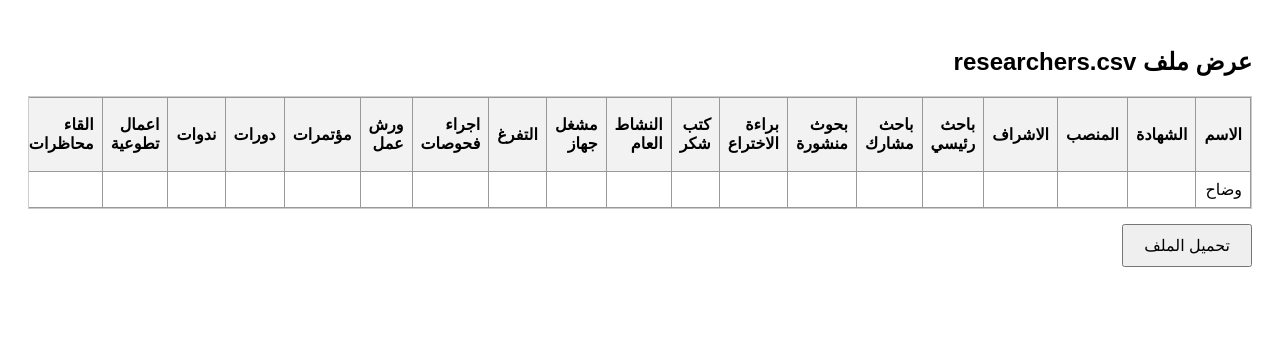
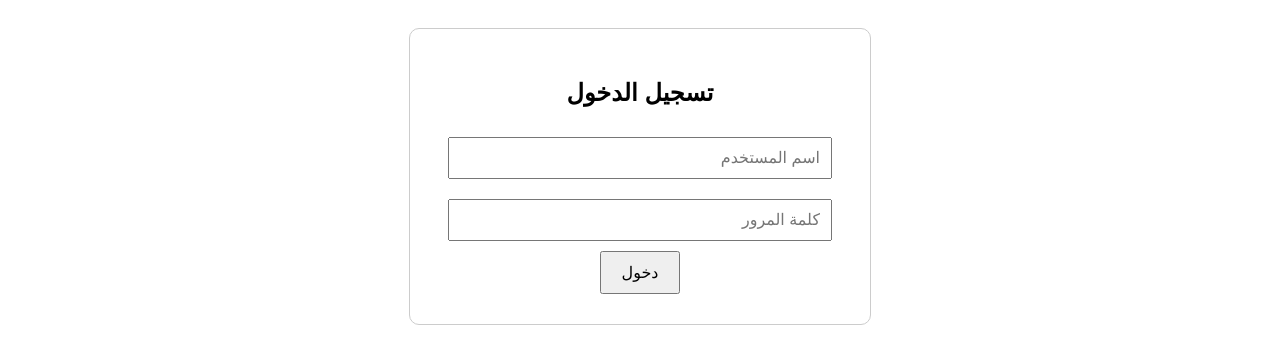
Before and after one commit to wadah783/l2, a plain HTML site: page index.html in a window 1280 px wide. Drawn offline with Linux system fonts and the light colour scheme.

Commit message:
Add files via upload

```diff
--- a/index.html
+++ b/index.html
@@ -2,12 +2,34 @@
 <html lang="ar">
 <head>
   <meta charset="UTF-8">
-  <title>عرض ملف CSV</title>
+  <title>تسجيل الدخول لعرض ملف CSV</title>
   <style>
     body {
       font-family: Arial, sans-serif;
       direction: rtl;
       padding: 20px;
+    }
+    .login-container {
+      max-width: 400px;
+      margin: auto;
+      text-align: center;
+      padding: 30px;
+      border: 1px solid #ccc;
+      border-radius: 10px;
+    }
+    input {
+      width: 90%;
+      padding: 10px;
+      margin: 10px 0;
+      font-size: 16px;
+    }
+    button {
+      padding: 10px 20px;
+      font-size: 16px;
+      cursor: pointer;
+    }
+    .hidden {
+      display: none;
     }
     .scrollable-table {
       overflow: auto;
@@ -27,35 +49,50 @@
     th {
       background-color: #f2f2f2;
     }
-    #downloadBtn {
-      margin-top: 15px;
-      padding: 10px 20px;
-      font-size: 16px;
-      cursor: pointer;
-    }
   </style>
 </head>
 <body>
 
+  <div id="login" class="login-container">
+    <h2>تسجيل الدخول</h2>
+    <input type="text" id="username" placeholder="اسم المستخدم" />
+    <input type="password" id="password" placeholder="كلمة المرور" />
+    <button onclick="login()">دخول</button>
+  </div>
+
+  <div id="csvSection" class="hidden">
     <h2>عرض ملف researchers.csv</h2>
-
     <div class="scrollable-table">
       <table id="csvTable">
         <thead></thead>
         <tbody></tbody>
       </table>
     </div>
-
-  <button id="downloadBtn">تحميل الملف</button>
+    <button onclick="downloadCSV()">تحميل الملف</button>
+  </div>
 
   <script>
-    const fileName = "researchers.csv";
+    const USERNAME = "admin";
+    const PASSWORD = "1234";
+    const FILE_NAME = "researchers.csv";
 
-    fetch(fileName)
+    function login() {
+      const enteredUser = document.getElementById("username").value;
+      const enteredPass = document.getElementById("password").value;
+
+      if (enteredUser === USERNAME && enteredPass === PASSWORD) {
+        document.getElementById("login").classList.add("hidden");
+        document.getElementById("csvSection").classList.remove("hidden");
+        loadCSV();
+      } else {
+        alert("اسم المستخدم أو كلمة المرور غير صحيحة.");
+      }
+    }
+
+    function loadCSV() {
+      fetch(FILE_NAME)
         .then(response => {
-        if (!response.ok) {
-          throw new Error("فشل تحميل الملف");
-        }
+          if (!response.ok) throw new Error("فشل تحميل الملف");
           return response.text();
         })
         .then(data => {
@@ -85,16 +122,17 @@
           }
         })
         .catch(error => {
-        console.error("خطأ في تحميل الملف:", error);
-        alert("تعذر تحميل ملف CSV. تأكد أن الملف موجود في نفس مجلد الصفحة.");
+          alert("تعذر تحميل ملف CSV. تأكد أن الملف موجود.");
+          console.error(error);
         });
+    }
 
-    document.getElementById("downloadBtn").addEventListener("click", () => {
+    function downloadCSV() {
       const link = document.createElement("a");
-      link.href = fileName;
-      link.download = fileName;
+      link.href = FILE_NAME;
+      link.download = FILE_NAME;
       link.click();
-    });
+    }
   </script>
 
 </body>
```
Lines whose indentation alone changed are shown as unchanged.
